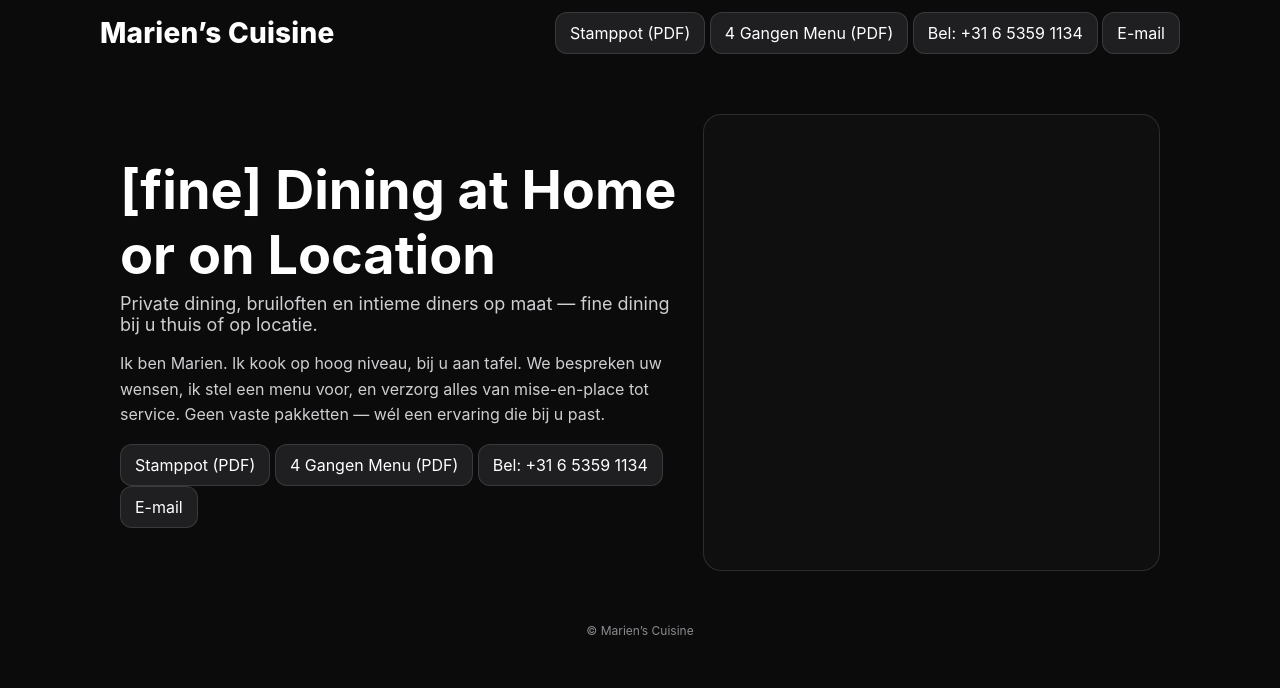
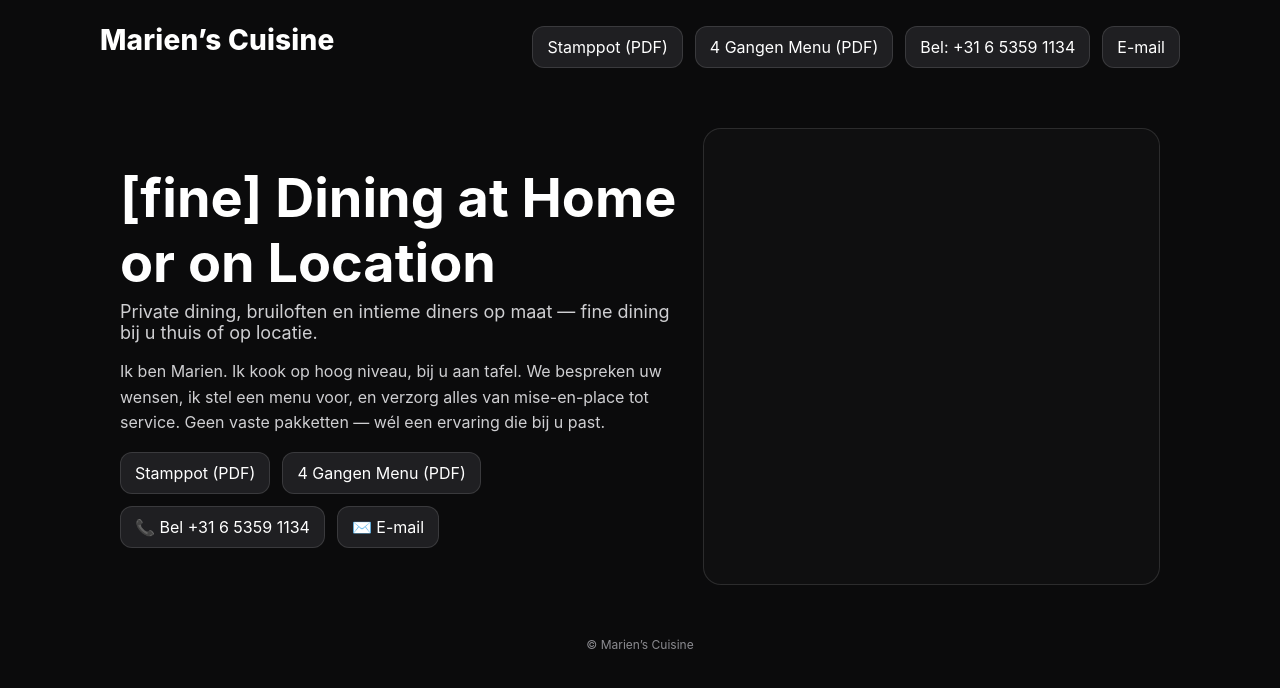
Before and after one commit to marienvermeij/marienscuisine, a plain HTML site: page index.html in a window 1280 px wide. Drawn offline with Linux system fonts and the light colour scheme.

Commit message:
Update index.html

```diff
--- a/index.html
+++ b/index.html
@@ -31,7 +31,7 @@
     .hero h1 { font-size: clamp(28px, 5.5vw, 54px); margin:0 0 6px; }
     .tagline { font-size: clamp(14px, 2.6vw, 18px); color:var(--muted); margin-bottom: 16px; }
     .hero p { color: var(--muted); line-height:1.6; }
-    .btns { display:flex; gap:12px; flex-wrap:wrap; margin-top:14px; }
+    .btns, .cta-inline { display:flex; gap:12px; flex-wrap:wrap; margin-top:14px; }
     .btn { display:inline-flex; align-items:center; gap:10px; padding:12px 16px; border-radius:12px; text-decoration:none; border:1px solid var(--ring); background:#1f1f22; }
     .btn:hover { background: var(--accent); color:#fff; border-color: var(--accent); }
     .portrait { width: 100%; aspect-ratio: 1/1; border-radius: 18px; overflow:hidden; background: #0f0f10; border:1px solid var(--ring); }
@@ -56,8 +56,8 @@
   <header class="container nav" aria-label="Top">
     <div class="brand">Marien’s Cuisine</div>
     <div class="cta-inline">
-      <a href="/assets/stamppot.pdf" target="_blank" rel="noopener" aria-label="Bekijk stamppot menu">Stamppot (PDF)</a>
-      <a href="/assets/4gangen.pdf" target="_blank" rel="noopener" aria-label="Bekijk 4 gangen menu">4 Gangen Menu (PDF)</a>
+      <a href="/stamppot.pdf" target="_blank" rel="noopener" aria-label="Bekijk stamppot menu">Stamppot (PDF)</a>
+      <a href="/4gangen.pdf" target="_blank" rel="noopener" aria-label="Bekijk 4 gangen menu">4 Gangen Menu (PDF)</a>
       <a href="tel:+31653591134" aria-label="Bel Marien">Bel: +31 6 5359 1134</a>
       <a href="mailto:marienvermeij@gmail.com" aria-label="E-mail Marien">E-mail</a>
     </div>
@@ -70,15 +70,14 @@
         <div class="tagline">Private dining, bruiloften en intieme diners op maat — fine dining bij u thuis of op locatie.</div>
         <p>Ik ben Marien. Ik kook op hoog niveau, bij u aan tafel. We bespreken uw wensen, ik stel een menu voor, en verzorg alles van mise-en-place tot service. Geen vaste pakketten — wél een ervaring die bij u past.</p>
         <div class="cta-inline">
-        <a href="/stamppot.pdf" target="_blank" rel="noopener">Stamppot (PDF)</a>
-<a href="/4gangen.pdf" target="_blank" rel="noopener">4 Gangen Menu (PDF)</a>
-
-          <a href="tel:+31653591134" aria-label="Bel Marien">Bel: +31 6 5359 1134</a>
-          <a href="mailto:marienvermeij@gmail.com" aria-label="E-mail Marien">E-mail</a>
+          <a class="btn" href="/stamppot.pdf" target="_blank" rel="noopener" aria-label="Bekijk stamppot menu">Stamppot (PDF)</a>
+          <a class="btn" href="/4gangen.pdf" target="_blank" rel="noopener" aria-label="Bekijk 4 gangen menu">4 Gangen Menu (PDF)</a>
+          <a class="btn" href="tel:+31653591134" aria-label="Bel Marien">📞 Bel +31 6 5359 1134</a>
+          <a class="btn" href="mailto:marienvermeij@gmail.com" aria-label="E-mail Marien">✉️ E-mail</a>
         </div>
       </div>
       <div class="portrait">
-        <!-- bestaande foto -->
+        <!-- Voeg hier je <img> terug als je die had -->
       </div>
     </section>
   </main>
```
